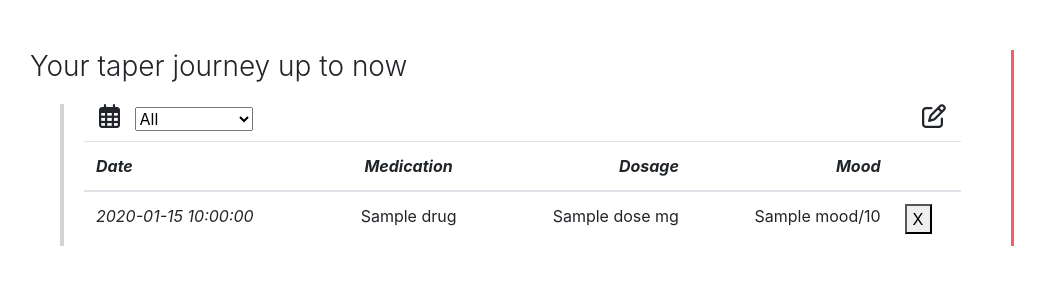
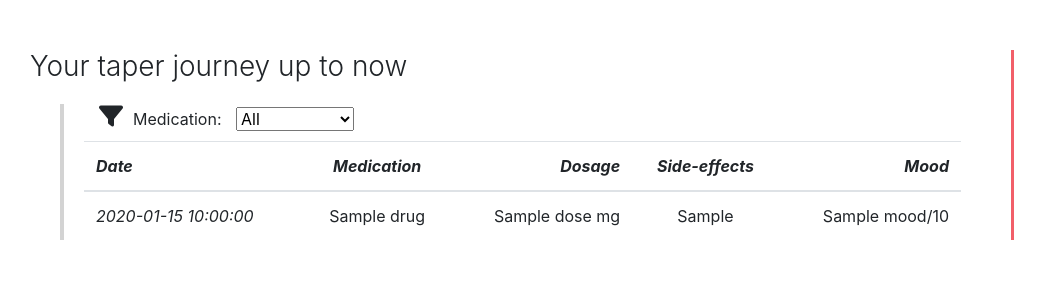
Before and after one commit to anjathiart/Taper_journey, a Flask app: template templates/history.html in a window 1280 px wide. Shown: the part 60-360 px from the top of the page, without its empty margins (20-1065 px from the left). Run offline with Flask 2, Linux system fonts and the light colour scheme; the template is opened without the code that fills it: most values are stand-ins (such as "Sample title", 1, 10 or a date in 2020); some libraries are stand-ins or nearby versions.

Commit message:
added side-effects column to history page

```diff
--- a/templates/history.html
+++ b/templates/history.html
@@ -8,7 +8,7 @@
         <div id="borderContainer">
             <div class="container">
                 <div>
-                    <i style = "margin-right: 10px" class="far fa-calendar-alt"></i>
+                    <i style = "margin-right: 10px" class="fas fa-filter"></i><span style="margin-right: 10px">Medication:</span>
                     <select id="drugNames" value="">
                         <option name="drugName" id="All">All</option>
                         {% for drug in drugNames %}
@@ -16,7 +16,7 @@
                         {% endfor %}
                     </select>
                 </div>
-                <i class="far fa-edit"  id="showDrugdata" data-toggle="modal" data-target="#trackDrugsModal"></i>
+                <!-- <i class="far fa-edit"  id="showDrugdata" data-toggle="modal" data-target="#trackDrugsModal"></i>-->
             </div>
             <table id="historyTable" class="table table-hover">
                 <thead>
@@ -24,8 +24,9 @@
                         <th  class="text-left">Date</th>
                         <th class="text-center">Medication</th>
                         <th class="text-right">Dosage</th>
+                        <th class="text-center">Side-effects</th>
                         <th class="text-right">Mood</th>
-                        <th></th>
+                       <!-- <th></th> -->
                     </tr>
                 </thead>
                 <tbody>
@@ -35,8 +36,14 @@
                         <td>{{ page_data[i].date }} </th>
                         <td align="center">{{ page_data[i].drug }}</td>
                         <td align="right">{{ page_data[i].dose}} mg</td>
+                        <td align="center">
+                            {% for se in page_data[i].side_effects %}
+                            {{ se }}
+                            {{ ", " if not loop.last }}
+                            {% endfor %}
+                            </td>
                         <td align="right">{{ page_data[i].mood }}/10</td>
-                        <td><button class="shadow-none">X</button ></td>
+                        <!-- <td><button class="shadow-none">X</button ></td> -->
                     </tr>
                     {% endfor %}
 
```
